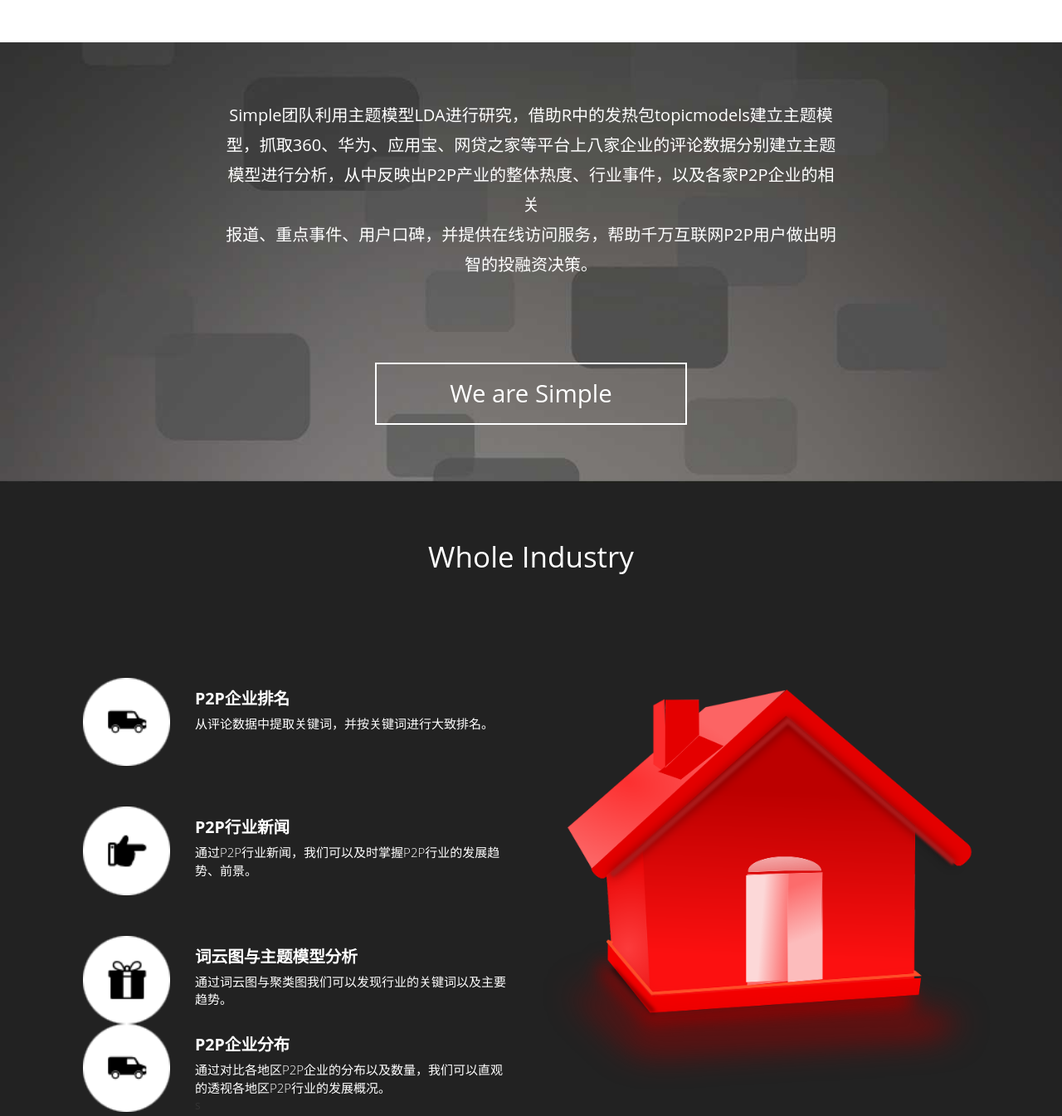
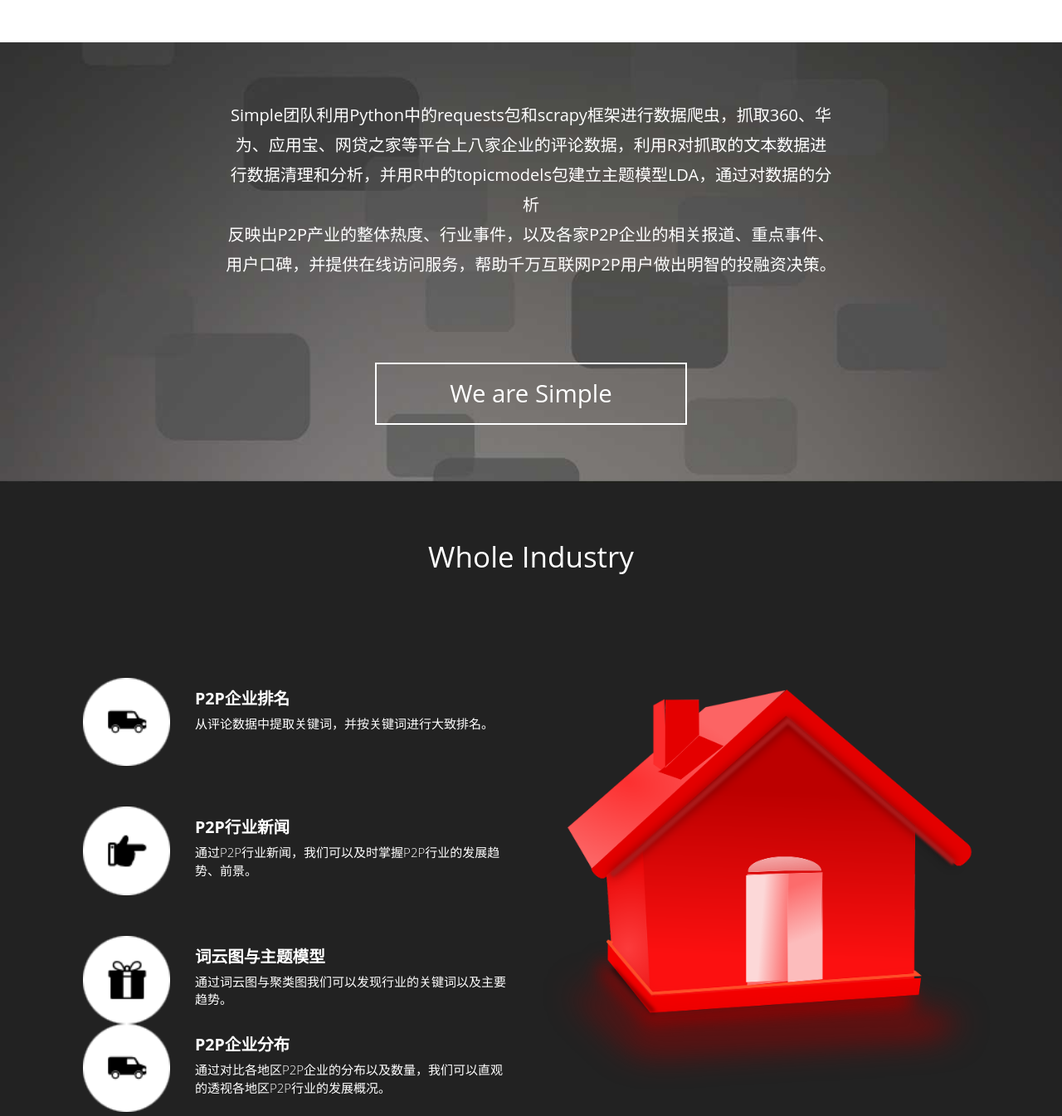
Before and after one commit to BZRLC/simple, a plain HTML site: page index.html in a window 1280 px wide. Shown: the part 1020-2365 px from the top of the page at 83% size. Drawn offline with Linux system fonts and the light colour scheme; a web font is replaced by a local one.

Commit message:
Update index.html

```diff
--- a/index.html
+++ b/index.html
@@ -104,11 +104,11 @@ Smartphone Compatible web template, free webdesigns for Nokia, Samsung, LG, Sony
 <!-- download -->
 	<div class="download">
 		<div class="container">
-			<p>Simple团队利用主题模型LDA进行研究，借助R中的发热包topicmodels建立主题模<br>
-			型，抓取360、华为、应用宝、网贷之家等平台上八家企业的评论数据分别建立主题<br>
-			模型进行分析，从中反映出P2P产业的整体热度、行业事件，以及各家P2P企业的相关<br>
-			报道、重点事件、用户口碑，并提供在线访问服务，帮助千万互联网P2P用户做出明<br>
-			智的投融资决策。</p>
+			<p>Simple团队利用Python中的requests包和scrapy框架进行数据爬虫，抓取360、华<br>
+				为、应用宝、网贷之家等平台上八家企业的评论数据，利用R对抓取的文本数据进<br>
+				行数据清理和分析，并用R中的topicmodels包建立主题模型LDA，通过对数据的分析<br>
+				反映出P2P产业的整体热度、行业事件，以及各家P2P企业的相关报道、重点事件、<br>
+				用户口碑，并提供在线访问服务，帮助千万互联网P2P用户做出明智的投融资决策。</p>
 			<a class="hvr-bounce-to-bottom">We are Simple</a>
 		</div>
 	</div>
@@ -147,9 +147,11 @@ Smartphone Compatible web template, free webdesigns for Nokia, Samsung, LG, Sony
 							<img src="images/2.png" alt=" " />
 						</div>
 						<div class="col-md-9 singular-grid-right">
-							<h4> <a href = "./第二级链接/词云图与主题模型分析.html" target="_blank"style="color:#FFFFFF">词云图与主题模型分析</a></h4>
+							<h4> <a href = "./第二级链接/词云图与主题模型分析.html" target="_blank"style="color:#FFFFFF">词云图与主题模型</a>
+							&nbsp;&nbsp;&nbsp;&nbsp;&nbsp;&nbsp;&nbsp;&nbsp;&nbsp;&nbsp;&nbsp;&nbsp;&nbsp;&nbsp;&nbsp;&nbsp;&nbsp;&nbsp;&nbsp;
+			&nbsp;&nbsp;&nbsp;&nbsp;&nbsp;&nbsp;&nbsp;&nbsp;&nbsp;&nbsp;&nbsp;&nbsp;&nbsp;&nbsp;&nbsp;&nbsp;&nbsp;
+			&nbsp;&nbsp;</h4>
 							<p>通过词云图与聚类图我们可以发现行业的关键词以及主要趋势。</p>
-
 						</div>
 						<div class="clearfix"> </div>
 					</div>
@@ -158,8 +160,12 @@ Smartphone Compatible web template, free webdesigns for Nokia, Samsung, LG, Sony
 							<img src="images/3.png" alt=" " />
 						</div>
 						<div class="col-md-9 singular-grid-right">
-							<h4><a href = "./第二级链接/P2P企业分布.html" target="_blank" style="color:#FFFFFF">P2P企业分布</a></h4>
-							<p>通过对比各地区P2P企业的分布以及数量，我们可以直观的透视各地区P2P行业的发展概况。</p>s
+							<h4><a href = "./第二级链接/P2P企业分布.html" target="_blank" style="color:#FFFFFF">P2P企业分布</a>
+							&nbsp;&nbsp;&nbsp;&nbsp;&nbsp;&nbsp;&nbsp;&nbsp;&nbsp;&nbsp;&nbsp;&nbsp;&nbsp;&nbsp;&nbsp;&nbsp;&nbsp;&nbsp;&nbsp;
+			&nbsp;&nbsp;&nbsp;&nbsp;&nbsp;&nbsp;&nbsp;&nbsp;&nbsp;&nbsp;&nbsp;&nbsp;&nbsp;&nbsp;&nbsp;&nbsp;&nbsp;
+			&nbsp;&nbsp;
+							</h4>
+							<p>通过对比各地区P2P企业的分布以及数量，我们可以直观的透视各地区P2P行业的发展概况。</p>
 						</div>
 						<div class="clearfix"> </div>
 					</div>
@@ -271,7 +277,7 @@ Smartphone Compatible web template, free webdesigns for Nokia, Samsung, LG, Sony
 	<div class="footer">
 		<div class="container">
 			<div class="footer-left">
-				<p>Copyright &copy; 2016.Simple All rights reserved.</p>
+				<center><p>Copyright &copy; 2016.Simple All rights reserved.</p></center>
 			</div>
 			<div class="clearfix"> </div>
 		</div>
```
